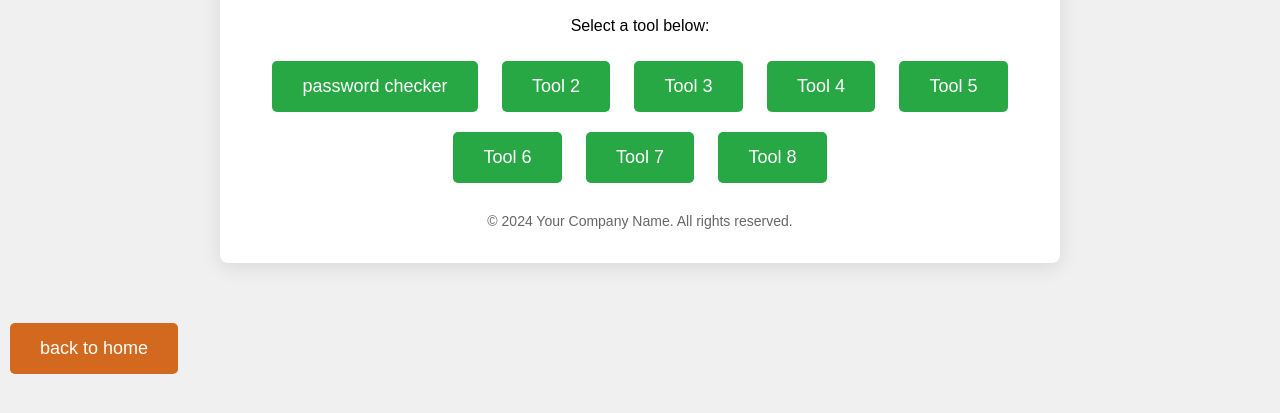
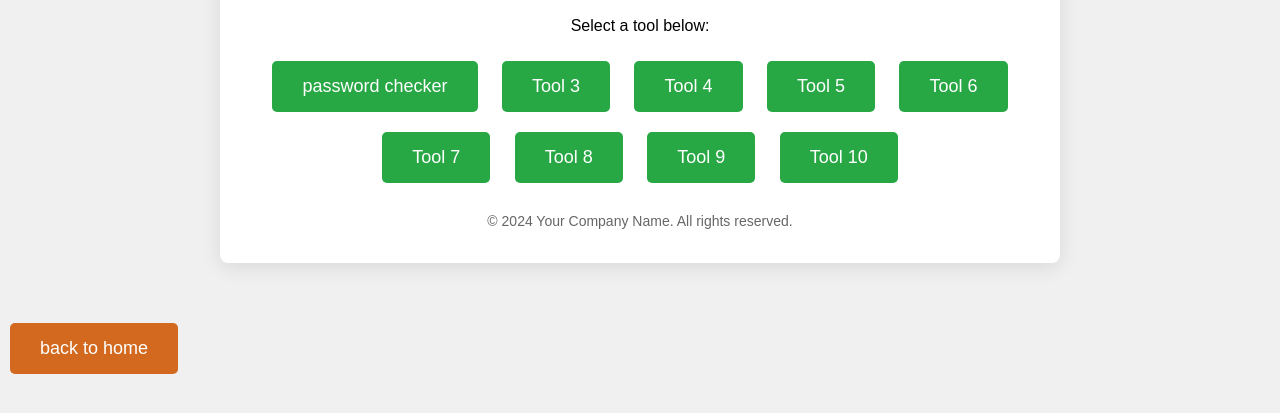
Before and after one commit to bill9434/bil14, a plain HTML site: page tools.html in a window 1280 px wide. Shown: the part 131-544 px from the top of the page. Drawn offline with Linux system fonts and the light colour scheme.

Commit message:
Update tools.html

```diff
--- a/tools.html
+++ b/tools.html
@@ -73,13 +73,14 @@
         <h1>Welcome to Our Tools</h1>
         <p>Select a tool below:</p>
         <a href="password.html" class="button">password checker</a>
-        <a href="tool2.html" class="button">Tool 2</a>
-        <a href="tool3.html" class="button">Tool 3</a>
-        <a href="tool4.html" class="button">Tool 4</a>
-        <a href="tool5.html" class="button">Tool 5</a>
-        <a href="tool6.html" class="button">Tool 6</a>
-        <a href="tool7.html" class="button">Tool 7</a>
-        <a href="tool8.html" class="button">Tool 8</a>
+        <a href="BMI Calculator .html" class="button">Tool 3</a>
+        <a href="Character and Word Counter.html" class="button">Tool 4</a>
+        <a href="Color Palette Generator.html" class="button">Tool 5</a>
+        <a href="countdown Timer.html" class="button">Tool 6</a>
+        <a href="Currency Converter .html" class="button">Tool 7</a>
+        <a href="Image Resizer Tool.html" class="button">Tool 8</a>
+        <a href="nline Image Resizer and Compressor Tool.html" class="button">Tool 9</a>
+        <a href="password.html" class="button">Tool 10</a>
         <footer>
 
 
```
